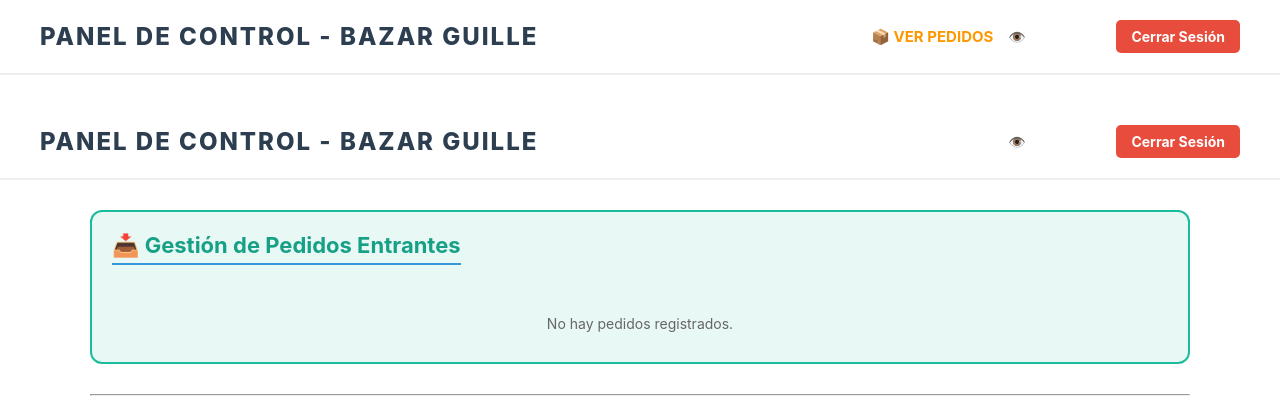
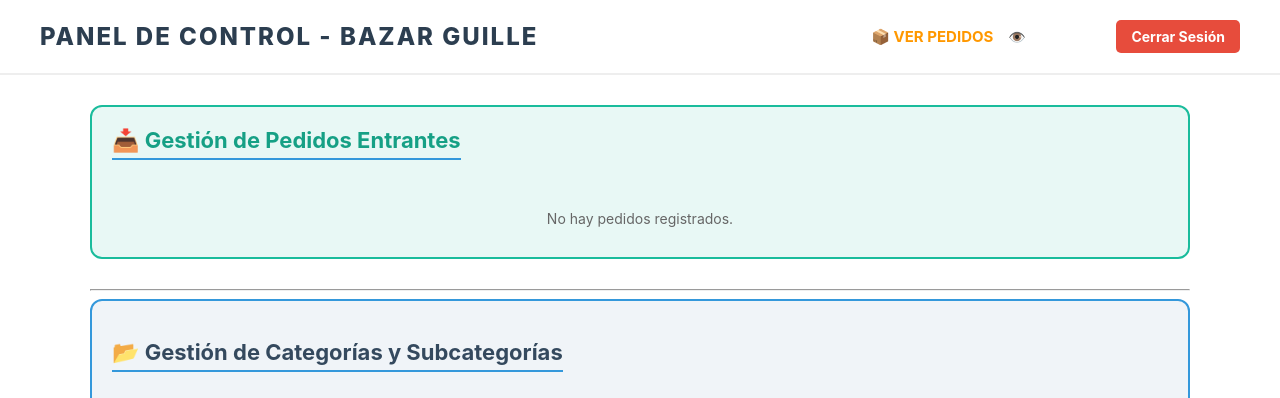
Before and after one commit to matiasari/nueva_tienda-, a Flask app: page /admin in a window 1280 px wide. Shown: the top 398 px of the page. Run offline with Flask 3, Linux system fonts and the light colour scheme; the visitor is signed in with stand-in values (Sample User, id 1); data that the repository does not hold is empty.

Commit message:
Fix error 500 en tabla detalles_pedido

```diff
--- a/app.py
+++ b/app.py
@@ -81,7 +81,6 @@ class DetallePedido(db.Model):
     articulo_id = db.Column(db.Integer, nullable=False)
     nombre = db.Column(db.String(250), nullable=False)
     precio = db.Column(db.Float, nullable=False)
-    text = db.Column(db.String(250), nullable=True)
     cantidad = db.Column(db.Integer, nullable=False)
     imagen = db.Column(db.String(500), nullable=True)
 
--- a/templates/admin.html
+++ b/templates/admin.html
@@ -18,13 +18,6 @@
         </div>
     </header>
 
-    <header class="admin-header">
-        <h1>Panel de Control - Bazar Guille</h1>
-        <div style="display: flex; gap: 15px; align-items: center;">
-            <a href="/" target="_blank" style="color: white; text-decoration: none; font-size: 14px;">👁️ Ver Tienda</a>
-            <a href="{{ url_for('logout') }}" class="btn-logout">Cerrar Sesión</a>
-        </div>
-    </header>
 
     <main class="admin-container">
 
```
